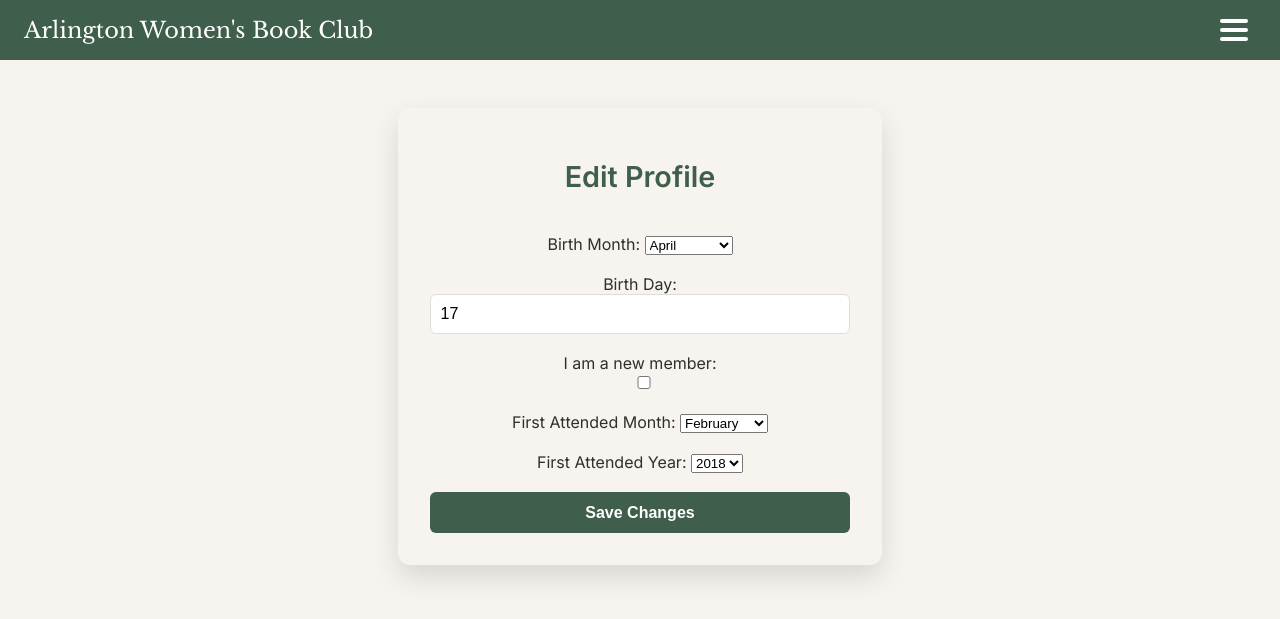
After one commit to greatEmily/book_club, a Django app: page /edit-profile/ in a window 1280 px wide. The commit adds this page. Shown: the top 619 px of the page. Run offline with Django 5.2, Linux system fonts and the light colour scheme; a user stored in the database is signed in; data comes from the database, SQL or seed files in the repository; both versions use the stored data as it was after the commit.

Commit message:
creating edit profile pages

```diff
--- /dev/null
+++ b/awbc/bookclub/core/forms.py
@@ -0,0 +1,65 @@
+from django import forms
+from .models import MemberProfile
+
+# Month dropdown choices
+MONTH_CHOICES = [
+    (1, "January"),
+    (2, "February"),
+    (3, "March"),
+    (4, "April"),
+    (5, "May"),
+    (6, "June"),
+    (7, "July"),
+    (8, "August"),
+    (9, "September"),
+    (10, "October"),
+    (11, "November"),
+    (12, "December"),
+]
+
+# Year dropdown choices (adjust range as needed)
+YEAR_CHOICES = [(y, y) for y in range(2000, 2035)]
+
+class MemberProfileForm(forms.ModelForm):
+    dob_month = forms.TypedChoiceField(
+        choices=MONTH_CHOICES,
+        coerce=int,
+        required=False,
+        label="Birth Month"
+    )
+
+    dob_day = forms.IntegerField(
+        required=False,
+        min_value=1,
+        max_value=31,
+        label="Birth Day"
+    )
+
+    is_new_member = forms.BooleanField(
+        required=False,
+        label="I am a new member"
+    )
+
+    first_attended_month = forms.TypedChoiceField(
+        choices=MONTH_CHOICES,
+        coerce=int,
+        required=False,
+        label="First Attended Month"
+    )
+
+    first_attended_year = forms.TypedChoiceField(
+        choices=YEAR_CHOICES,
+        coerce=int,
+        required=False,
+        label="First Attended Year"
+    )
+
+    class Meta:
+        model = MemberProfile
+        fields = [
+            "dob_month",
+            "dob_day",
+            "is_new_member",
+            "first_attended_month",
+            "first_attended_year",
+        ]
--- a/awbc/bookclub/core/models.py
+++ b/awbc/bookclub/core/models.py
@@ -1,5 +1,7 @@
 from django.db import models
 from django.conf import settings
+from django.db.models.signals import post_save
+from django.dispatch import receiver
 
 # Create your models here.
 
@@ -162,3 +164,9 @@ class Attendance(models.Model):
 
     def __str__(self):
         return f"{self.user.username} – {self.meeting} – {'Yes' if self.attended else 'No'}"
+
+# Member Profiles
+@receiver(post_save, sender=settings.AUTH_USER_MODEL)
+def create_member_profile(sender, instance, created, **kwargs):
+    if created:
+        MemberProfile.objects.create(user=instance)
--- a/awbc/bookclub/core/static/core/base.css
+++ b/awbc/bookclub/core/static/core/base.css
@@ -187,6 +229,10 @@
             text-align: center;
         }
 
+        .auth-form {
+            width: 100%;
+        }
+
         .auth-form p {
             margin-bottom: 1rem;
             font-family: var(--font-sans);
@@ -199,14 +245,14 @@
             border: 1px solid #ddd;
             border-radius: 6px;
             font-size: 1rem;
+            box-sizing: border-box;
         }
 
         .auth-button {
             display: inline-block;
             text-align: center;
-            text-decoration: none;   /* removes underline */
+            text-decoration: none;
             width: 100%;
-            margin-top: 1rem;
             padding: 0.7rem;
             background: var(--secondary);
             color: white;
@@ -215,8 +261,8 @@
             font-size: 1rem;
             font-weight: 600;
             cursor: pointer;
+            box-sizing: border-box;
         }
-
 
         .auth-button:hover {
             background: var(--accent);
--- a/awbc/bookclub/core/templates/core/base.html
+++ b/awbc/bookclub/core/templates/core/base.html
@@ -26,19 +26,21 @@
 
 <!-- SLIDE-OUT MENU -->
 <div id="sideMenu" class="side-menu">
+    <div class="side-menu-content">
         {% if user.is_authenticated %}
             <form method="POST" action="{% url 'logout' %}" class="logout-form">
                 {% csrf_token %}
-            <button type="submit" class="action-button">Log out</button>
+                <button type="submit" class="action-button">Log Out</button>
             </form>
         {% else %}
-        <a href="/accounts/login/" class="action-button">Login</a>
+            <a href="/accounts/login/" class="action-button">Log In</a>
         {% endif %}
 
         <!-- Future links -->
         <a href="#">Polls</a>
         <a href="#">Past Meetings</a>
-    <a href="#">My Profile</a>
+        <a href="{% url 'my_profile' %}">My Profile</a>
+    </div>
 </div>
 
 <script>
--- /dev/null
+++ b/awbc/bookclub/core/templates/core/edit_profile.html
@@ -0,0 +1,14 @@
+{% extends "core/base.html" %}
+
+{% block content %}
+<div class="auth-container">
+    <h1 class="auth-title">Edit Profile</h1>
+
+    <form method="POST" class="auth-form">
+        {% csrf_token %}
+        {{ form.as_p }}
+
+        <button type="submit" class="auth-button">Save Changes</button>
+    </form>
+</div>
+{% endblock %}
--- a/awbc/bookclub/core/templates/core/home.html
+++ b/awbc/bookclub/core/templates/core/home.html
@@ -12,7 +12,7 @@
 
             <h1 class="poll-title">{{ poll.question }}</h1>
 
-            <div class="poll-options">
+            <div class="book-list">
 
                 {% for option in poll.options.all %}
                     <div class="book-card
--- a/awbc/bookclub/core/templates/registration/login.html
+++ b/awbc/bookclub/core/templates/registration/login.html
@@ -9,7 +9,7 @@
         {% csrf_token %}
         {{ form.as_p }}
 
-        <button type="submit" class="auth-button">Log In</button>
+        <p><button type="submit" class="action-button">Log In</button></p>
     </form>
 
     <p class="auth-footer">
--- a/awbc/bookclub/core/urls.py
+++ b/awbc/bookclub/core/urls.py
@@ -5,4 +5,6 @@ urlpatterns = [
     path("", views.home, name="home"),
     path("poll/<int:poll_id>/vote/<int:option_id>/", views.vote, name="vote"),
     path("signup/", views.signup, name="signup"),
+    path("my-profile/", views.my_profile, name="my_profile"),
+    path("edit-profile/", views.edit_profile, name="edit_profile"),
 ]
--- a/awbc/bookclub/core/views.py
+++ b/awbc/bookclub/core/views.py
@@ -1,8 +1,9 @@
 from django.shortcuts import render, redirect, get_object_or_404
-from .models import Poll, PollOption, Vote
+from .models import Poll, PollOption, Vote, MemberProfile
 from django.contrib.auth.forms import UserCreationForm
 from django.contrib.auth import login
 from django.contrib.auth.decorators import login_required
+from .forms import MemberProfileForm
 
 # Create your views here.
 def home(request):
@@ -52,18 +53,45 @@ def vote(request, poll_id, option_id):
     return redirect("home")
 
 # Signup View
-from django.contrib.auth.forms import UserCreationForm
-from django.contrib.auth import login
-from django.shortcuts import render, redirect
-
 def signup(request):
     if request.method == "POST":
         form = UserCreationForm(request.POST)
         if form.is_valid():
             user = form.save()
             login(request, user)
-            return redirect("home")
+            return redirect("#edit_profile")
     else:
         form = UserCreationForm()
 
     return render(request, "core/signup.html", {"form": form})
+
+# Profile Page
+@login_required
+def my_profile(request):
+    return render(request, "core/my_profile.html")
+
+def signup_view(request):
+    if request.method == "POST":
+        form = CustomUserCreationForm(request.POST)
+        if form.is_valid():
+            user = form.save()
+            login(request, user)
+            return redirect("my_profile")  # ← NEW
+    else:
+        form = CustomUserCreationForm()
+
+    return render(request, "core/signup.html", {"form": form})
+
+@login_required
+def edit_profile(request):
+    profile, created = MemberProfile.objects.get_or_create(user=request.user)
+
+    if request.method == "POST":
+        form = MemberProfileForm(request.POST, instance=profile)
+        if form.is_valid():
+            form.save()
+            return redirect("my_profile")
+    else:
+        form = MemberProfileForm(instance=profile)
+
+    return render(request, "core/edit_profile.html", {"form": form})
```
Also changed, not shown: other parts of awbc/bookclub/core/static/core/base.css (+103 -25 lines), awbc/bookclub/core/templates/core/my_profile.html (added, +46 -0 lines), awbc/bookclub/db.sqlite3. Lines whose indentation alone changed are shown as unchanged.
